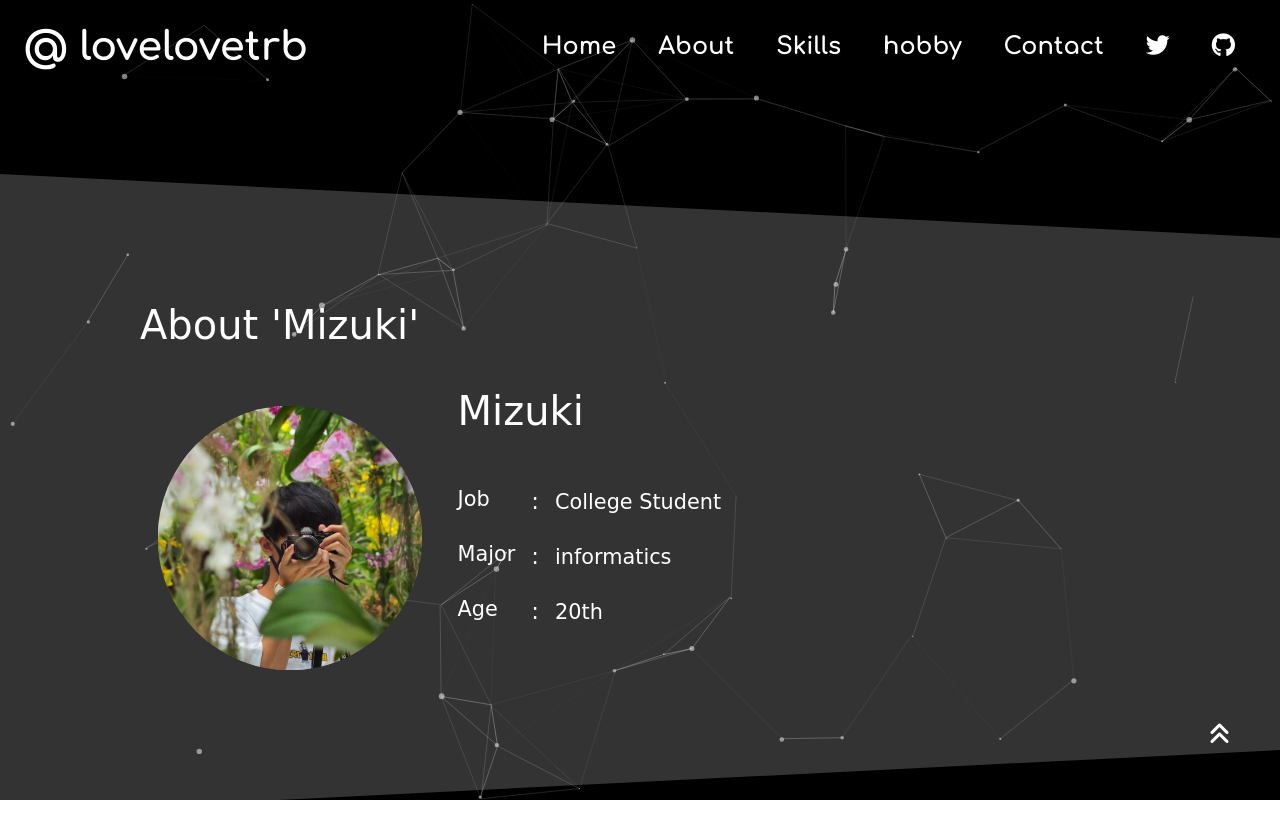
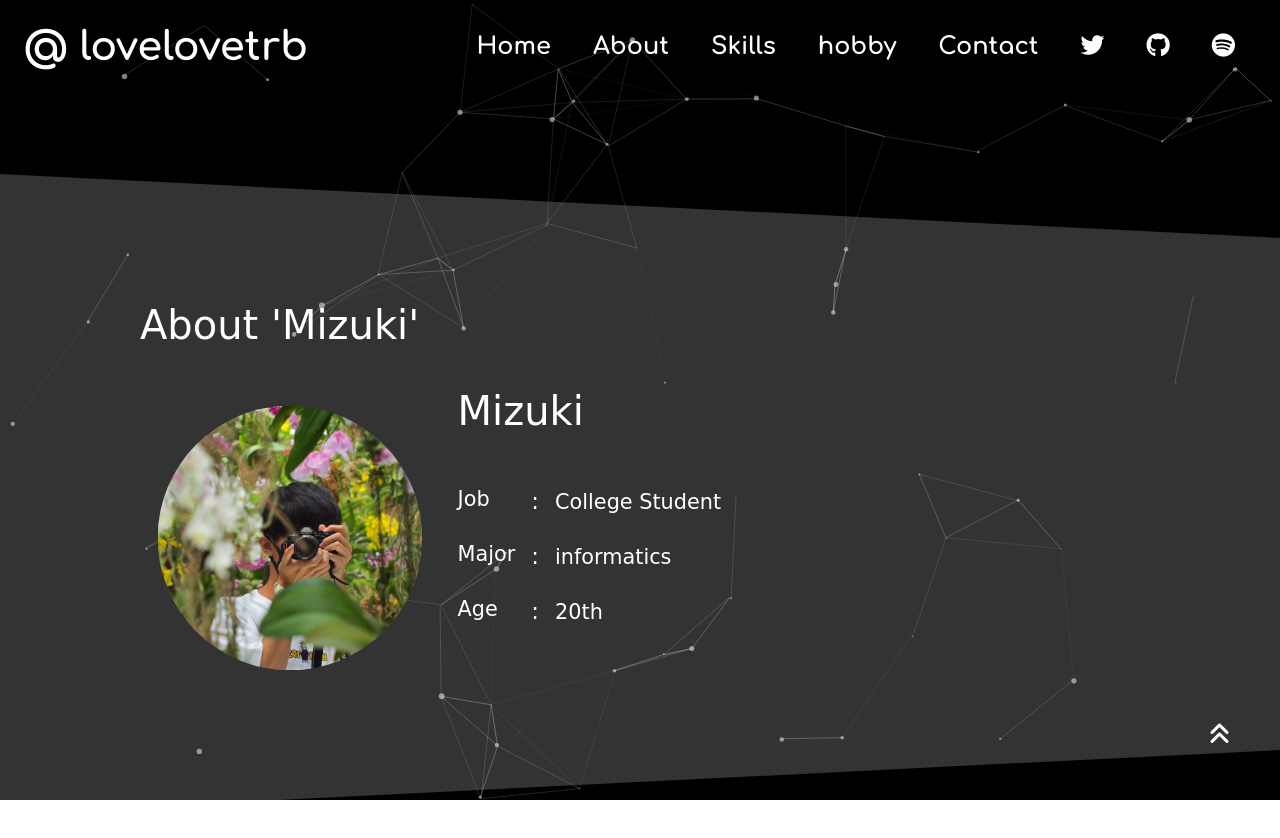
Before and after one commit to lovelovetrb/lovelovetrb-share-page, a plain HTML site: page index.html in a window 1280 px wide. Shown: the top 838 px of the page. Drawn offline with nearby package versions, Linux system fonts and the light colour scheme; a web font is replaced by a local one.

Commit message:
add spotify link

```diff
--- a/index.html
+++ b/index.html
@@ -49,6 +49,9 @@
               </li>
               <li class="nav-item">
                 <a class="nav-link" href="https://github.com/lovelovetrb/lovelovetrb.github.io" target="_blank" rel="noopener noreferrer"><span class="fa-brands fa-github"></span></a>
+              </li>
+              <li class="nav-item">
+                <a class="nav-link" href="https://spoti.fi/3pFDE9c" target="_blank" rel="noopener noreferrer"><span class="fa-brands fa-spotify"></span></a>
               </li>
             </ul>
           </div>
```
